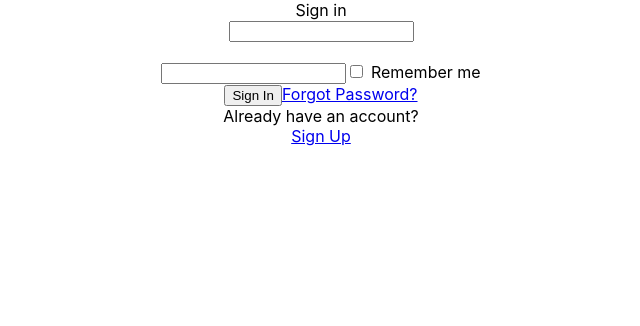
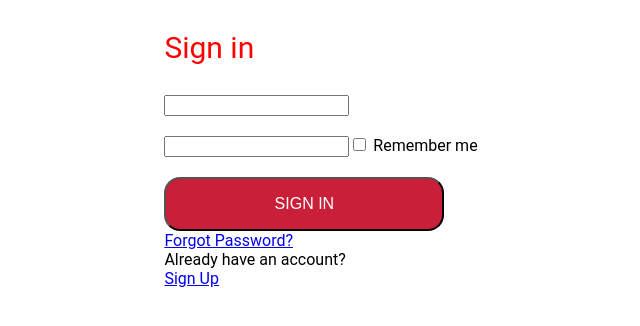
Before and after one commit to NikolayYaroslavcev/-ards-in-english, a React (Create React App) app: page /login in a window 1280 px wide. Shown: the top 326 px of the page, without its empty margins (319-959 px from the left). Built offline with nearby package versions, Linux system fonts and the light colour scheme; no server answers.

Commit message:
fill:Style

```diff
--- a/package.json
+++ b/package.json
@@ -13,6 +13,7 @@
     "@types/react-dom": "^18.0.0",
     "@types/react-redux": "^7.1.24",
     "@types/react-router-dom": "^5.3.3",
+    "@types/styled-components": "^5.1.26",
     "axios": "^1.2.1",
     "formik": "^2.2.9",
     "react": "^18.2.0",
@@ -20,8 +21,10 @@
     "react-redux": "^8.0.5",
     "react-router-dom": "^6.4.5",
     "react-scripts": "5.0.1",
+    "react-toastify": "^9.1.1",
     "redux": "^4.2.0",
     "redux-thunk": "^2.4.2",
+    "styled-components": "^5.3.6",
     "typescript": "^4.4.2",
     "web-vitals": "^2.1.0",
     "yup": "^0.32.11"
--- a/src/App.css
+++ /dev/null
@@ -1,38 +0,0 @@
-.App {
-  text-align: center;
-}
-
-.App-logo {
-  height: 40vmin;
-  pointer-events: none;
-}
-
-@media (prefers-reduced-motion: no-preference) {
-  .App-logo {
-    animation: App-logo-spin infinite 20s linear;
-  }
-}
-
-.App-header {
-  background-color: #282c34;
-  min-height: 100vh;
-  display: flex;
-  flex-direction: column;
-  align-items: center;
-  justify-content: center;
-  font-size: calc(10px + 2vmin);
-  color: white;
-}
-
-.App-link {
-  color: #61dafb;
-}
-
-@keyframes App-logo-spin {
-  from {
-    transform: rotate(0deg);
-  }
-  to {
-    transform: rotate(360deg);
-  }
-}
--- a/src/app/App.tsx
+++ b/src/app/App.tsx
@@ -1,21 +1,22 @@
 import React, {useEffect} from 'react';
-import '../App.css';
-import {useAppDispatch, useAppSelector} from "../common/hooks/hooks";
-import {meTC} from "../features/auth/auth-reducer";
+import {useAppDispatch, useAppSelector} from '../common/hooks/hooks';
+import {meTC} from '../features/auth/auth-reducer';
 import {Navigate, Route, Routes} from 'react-router-dom';
-import {Home} from "../features/auth/Home";
-import {Logging} from "../features/auth/Logging";
-import {Registration} from "../features/auth/Registration";
-import {Profile} from "../features/profile/Profile";
-import {ForgotPassword} from "../features/auth/ForgotPassword";
-import {CheckEmail} from "../features/auth/CheckEmail";
-import {NewPassword} from "../features/auth/NewPassword";
+import {Home} from '../features/auth/Home';
+import {Logging} from '../features/auth/Logging';
+import {Registration} from '../features/auth/Registration';
+import {Profile} from '../features/profile/Profile';
+import {ForgotPassword} from '../features/auth/ForgotPassword';
+import {CheckEmail} from '../features/auth/CheckEmail';
+import {NewPassword} from '../features/auth/NewPassword';
+import {StyledWrapper} from '../common/components/style/сartStyled';
 
 
 function App() {
 
     const isInitialized = useAppSelector<boolean>(state => state.app.isInitialized)
     const dispatch = useAppDispatch()
+
 
     useEffect(() => {
         dispatch(meTC())
@@ -30,7 +31,7 @@ function App() {
     }
 
     return (
-        <div className="App">
+            <StyledWrapper>
                 <Routes>
                     <Route path="/" element={<Home/>}/>
                     <Route path="/login" element={<Logging/>}/>
@@ -42,7 +43,7 @@ function App() {
                     <Route path="/404" element={<div>404. Page not found</div>}/>
                     <Route path={'*'} element={<Navigate to="/404"/>}/>
                 </Routes>
-        </div>
+            </StyledWrapper>
     );
 }
 
--- /dev/null
+++ b/src/common/components/style/Button/Button.tsx
@@ -0,0 +1,27 @@
+import {StyledButton} from './StyledButton';
+import {FC} from 'react';
+
+type PropsDefault = {
+    type: 'button' | 'submit' | 'reset',
+    disabled: boolean
+    children: string  | undefined;
+}
+
+
+type StyledButton = {
+    colorCustom: string
+    bgColorHover: string
+    bgColorCustom: string
+    maxWidth: string,
+    margin: string
+    padding: string
+}
+
+
+export type PropsButtonType = PropsDefault & StyledButton;
+
+export type PropsButton = Partial<PropsButtonType>
+
+export const Button: FC<PropsButton> = (props) => (
+    <StyledButton {...props}/>
+);
--- /dev/null
+++ b/src/common/components/style/Button/StyledButton.ts
@@ -0,0 +1,26 @@
+import styled from 'styled-components';
+import {PropsButton} from './Button';
+
+
+
+export const StyledButton = styled.button<PropsButton>`
+  display: block;
+  max-width: ${({maxWidth}) => maxWidth || '280px'};
+  width: 100%;
+  background-color: ${({disabled, bgColorCustom}) => disabled ? 'rgba(35,63,210,0.35)' :bgColorCustom || '#c91f38'};
+  border-radius: 16px;
+  padding: ${({padding}) => padding || '16px'};
+  text-transform: uppercase;
+  font-size: inherit;
+  font-weight: 500;
+  margin: ${({margin}) => margin || '0px'};
+  color: ${({colorCustom}) => colorCustom || '#fff'};
+  cursor: ${({disabled}) => disabled ? 'not-allowed' : 'pointer'};
+
+  &:hover {
+    background-color: ${({disabled}) => disabled ? '#4bcfa059' : '#50daa8'};
+  }
+;
+
+
+`
--- /dev/null
+++ b/src/common/components/style/global.ts
@@ -0,0 +1,12 @@
+import { createGlobalStyle } from 'styled-components'
+
+export default createGlobalStyle`
+  * {
+    min-width: 0;
+  }
+
+  html {
+    width: 100vw;
+    overflow-x: hidden;
+  }
+ `
--- /dev/null
+++ b/src/common/components/style/theme.ts
@@ -0,0 +1,36 @@
+export const baseTheme = {
+    colors: {
+        primary: '#7986cb',
+        secondary: '#2b2b2b',
+        success: '#4caf50',
+        danger: '#f44336 ',
+        bg: '#E5E4E8',
+        font: '#19191B',
+    },
+
+    media: {
+        extraLarge: '(max-width: 1140px)',
+        large: '(max-width: 960px)',
+        medium: '(max-width: 720px)',
+        small: '(max-width: 540px)',
+    },
+
+    // in px
+    sizes: {
+        header: { height: 56 },
+        container: { width: 1200 },
+        footer: { height: 128 },
+        modal: { width: 540 },
+    },
+
+    // in ms
+    durations: {
+        ms300: 300,
+    },
+
+    // z-index
+    order: {
+        header: 50,
+        modal: 100,
+    },
+}
--- /dev/null
+++ b/src/common/components/style/сartStyled.ts
@@ -0,0 +1,31 @@
+import styled from 'styled-components';
+
+export const StyledWrapper = styled.div`
+  min-height: 100vh;
+  display: flex;
+  flex-direction: column;
+  overflow: hidden;
+  position: relative;
+  font-family: 'Roboto', sans-serif;
+  align-items: center;
+`
+
+
+
+export const StyledContainer = styled.div`
+  max-width: 1100px;
+  box-sizing: content-box;
+  margin: 0 auto;
+  padding: 0 15px;
+`
+
+export const StyledHeader = styled.div`
+  min-height: 60px;
+  background-color: #666;
+  padding: 20px 0;
+`
+
+export const StyleTitle = styled.p`
+  font-size: 30px;
+  color: red;
+`
--- a/src/features/auth/Logging.tsx
+++ b/src/features/auth/Logging.tsx
@@ -3,6 +3,8 @@ import {useAppDispatch, useAppSelector} from '../../common/hooks/hooks';
 import {useFormik} from 'formik';
 import {loginTC} from './auth-reducer';
 import {Navigate, NavLink} from 'react-router-dom';
+import {Button} from '../../common/components/style/Button/Button';
+import {StyleTitle} from '../../common/components/style/сartStyled';
 
 
 export type FormikErrorType = {
@@ -46,7 +48,8 @@ export const Logging = () => {
     return (
         <form onSubmit={formik.handleSubmit}>
             <div>
-                <div>Sign in</div>
+                {/*<div>Sign in</div>*/}
+                <StyleTitle>Sign in</StyleTitle>
                 <input type="email"
                        {...formik.getFieldProps('email')}
                        onBlur={formik.handleBlur}
@@ -62,7 +65,9 @@ export const Logging = () => {
                        checked={formik.values.rememberMe}
                 /> <span>Remember me</span>
                 <br/>
-                <button type={'submit'}>Sign In</button>
+                {/*<button type={'submit'}>Sign In</button>*/}
+                <Button type={"submit"} margin={"20px 0 0 0"}>Sign In</Button>
+
                 <NavLink to="/forgot">Forgot Password?</NavLink>
                 <div>Already have an account?</div>
                 <NavLink to="/registration">Sign Up</NavLink>
```
Also changed, not shown: src/common/components/style/styled.ts (added, +34 -0 lines), 1 other file (tests, documents, lock files or other folders). Lines whose indentation alone changed are shown as unchanged.
